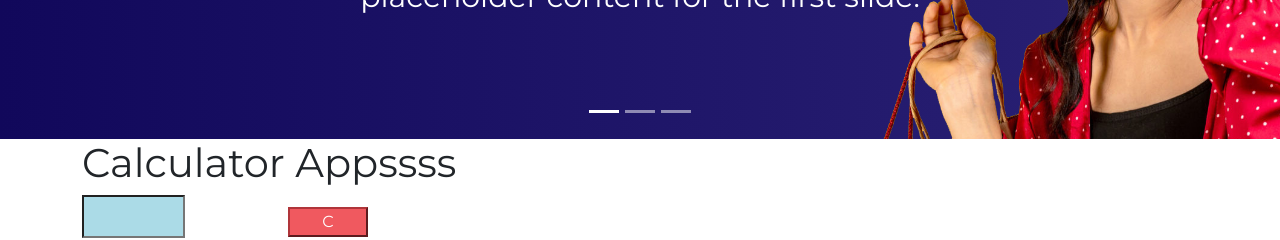
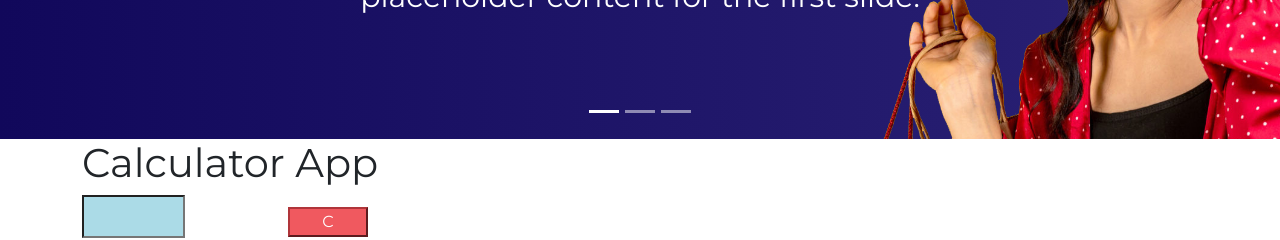
Before and after one commit to AsimMaknojia/demo, a React (Create React App) app: page / in a window 1280 px wide. Shown: the part 2180-2420 px from the top of the page. Built offline with nearby package versions, Linux system fonts and the light colour scheme; the HTML template or start-up script is replaced by a standard one.

Commit message:
NEWCHANGES

```diff
--- a/src/Components/Pages/Calculator.js
+++ b/src/Components/Pages/Calculator.js
@@ -7,7 +7,7 @@ class Calculator extends Component {
         return(
             <div className='container'>
 
-                <h1>Calculator Appssss</h1>
+                <h1>Calculator App</h1>
                 <table>
                     <tr>
                         <td colspan="3">
```
